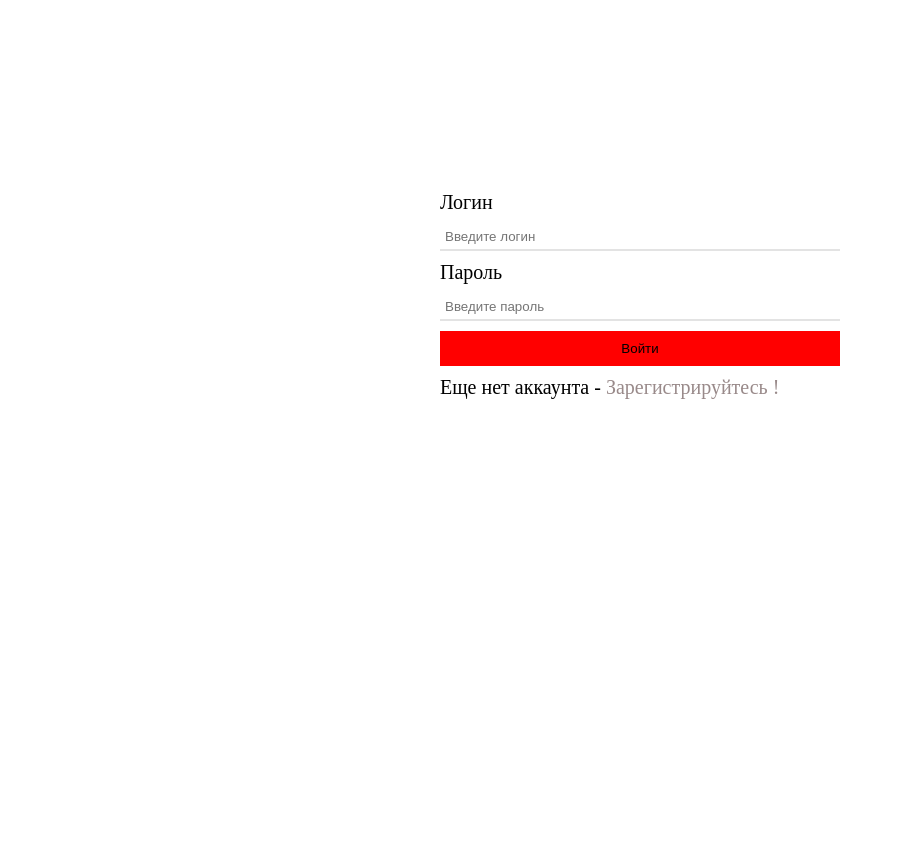
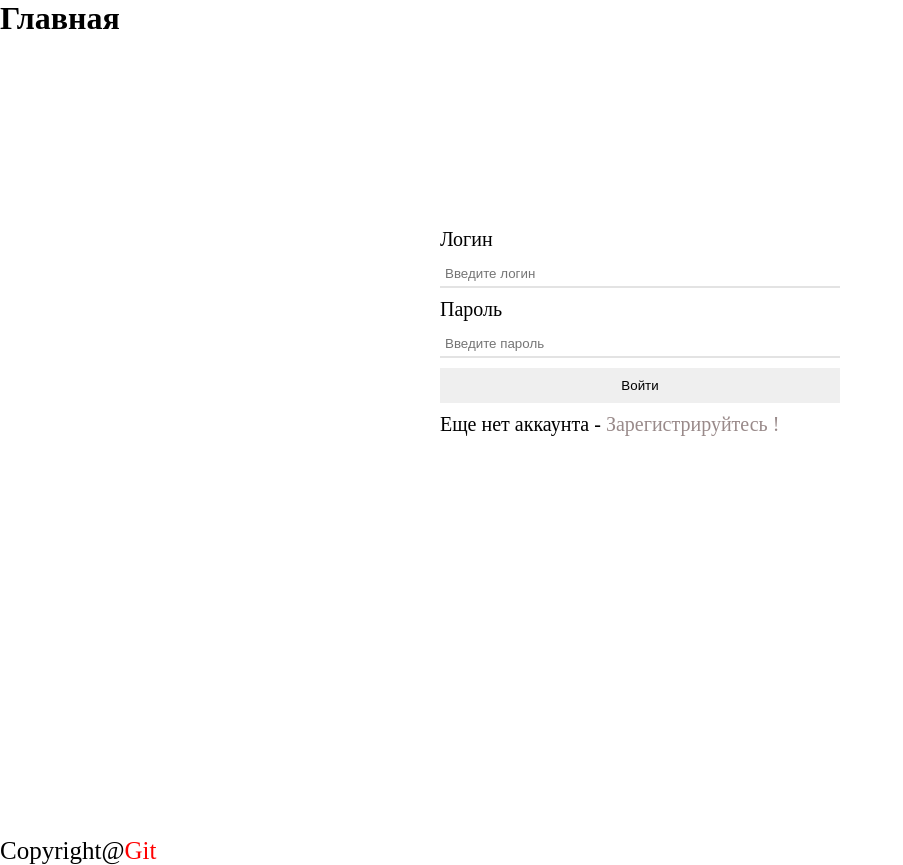
Before and after one commit to Cremson/Project_2, a PHP site: page /login/auth.php in a window 1280 px wide. Shown: the whole page, without its empty margins (0-903 px from the left). Before the commit the page ends 399 px from the top, so only its background shows below. Run offline with PHP 8.4, Linux system fonts and the light colour scheme.

Commit message:
Header, layout, footer, in different folders

```diff
--- /dev/null
+++ b/footer/footer.html
@@ -0,0 +1,12 @@
+<head>
+    <link rel="stylesheet" href="../style/style.css">
+
+
+</head>
+<body>
+<footer>
+    <div class="footer">
+        Copyright@<a class="nav-footer" href="https://github.com/Cremson/Project_2">Git</a>
+    </div>
+</footer>
+</body>
--- /dev/null
+++ b/header/header.html
@@ -0,0 +1,3 @@
+<h1>
+    <a class="home-btn" href="../index.php">Главная</a>
+</h1>
--- a/login/auth.php
+++ b/login/auth.php
@@ -3,12 +3,15 @@
 <head>
 
     <meta charset="UTF-8">
-    <title>Authorization</title>
+    <title>Авторизация</title>
     <link rel="stylesheet" href="../style/style.css">
 
 </head>
 <body>
-
+<header>
+    <?php require("../header/header.html") ?>
+</header>
+<div class="page">
     <div class="reg--php">
         <form action="" method="">
             <label>Логин</label>
@@ -22,7 +25,11 @@
         </form>
 
     </div>
+</div>
 
 
+<footer>
+    <?php require("../footer/footer.html") ?>
+</footer>
 </body>
 </html>
--- a/style/style.css
+++ b/style/style.css
@@ -2,23 +2,28 @@
     margin: 0;
     padding: 0;
 }
+body{
+    height: 100vh;
+}
+.page{
+    height: 100vh;
+}
 .home-btn{
-    display: flex;
-    flex-direction: column;
-    align-items: center;
     text-decoration: none;
-    color: black;
+    color: #000000;
 }
-.main-inner{
-    display: flex;
-    flex-direction: column;
-
+.grid{
+    display: grid;
+    grid-template-columns: 1fr 3fr;
 }
 .nav-main{
     text-decoration: none;
     color: black;
     font-size: 25px;
     padding: 5px;
+}
+.main{
+    height: 100vh;
 }
 .reg--php{
     height: 75vh;
@@ -51,7 +56,6 @@ p{
 }
 button{
     padding: 10px;
-    background: red;
     border: unset;
     cursor: pointer;
 }
@@ -65,3 +69,12 @@ button{
 img {
     border-radius: 5px 5px 0 0;
 }
+
+.footer{
+    font-size: 25px;
+color: #000000;
+}
+.nav-footer{
+    color: #ff0000;
+    text-decoration: none;
+}
```
Also changed, not shown: index.php (+7 -5 lines), layout/layout.php (added, +16 -0 lines), nav/nav.html (+3 -24 lines), posts list/posts list.php (+6 -48 lines), profile/profile.php (+5 -5 lines), registration/reg.php (+5 -5 lines). Lines whose indentation alone changed are shown as unchanged.
